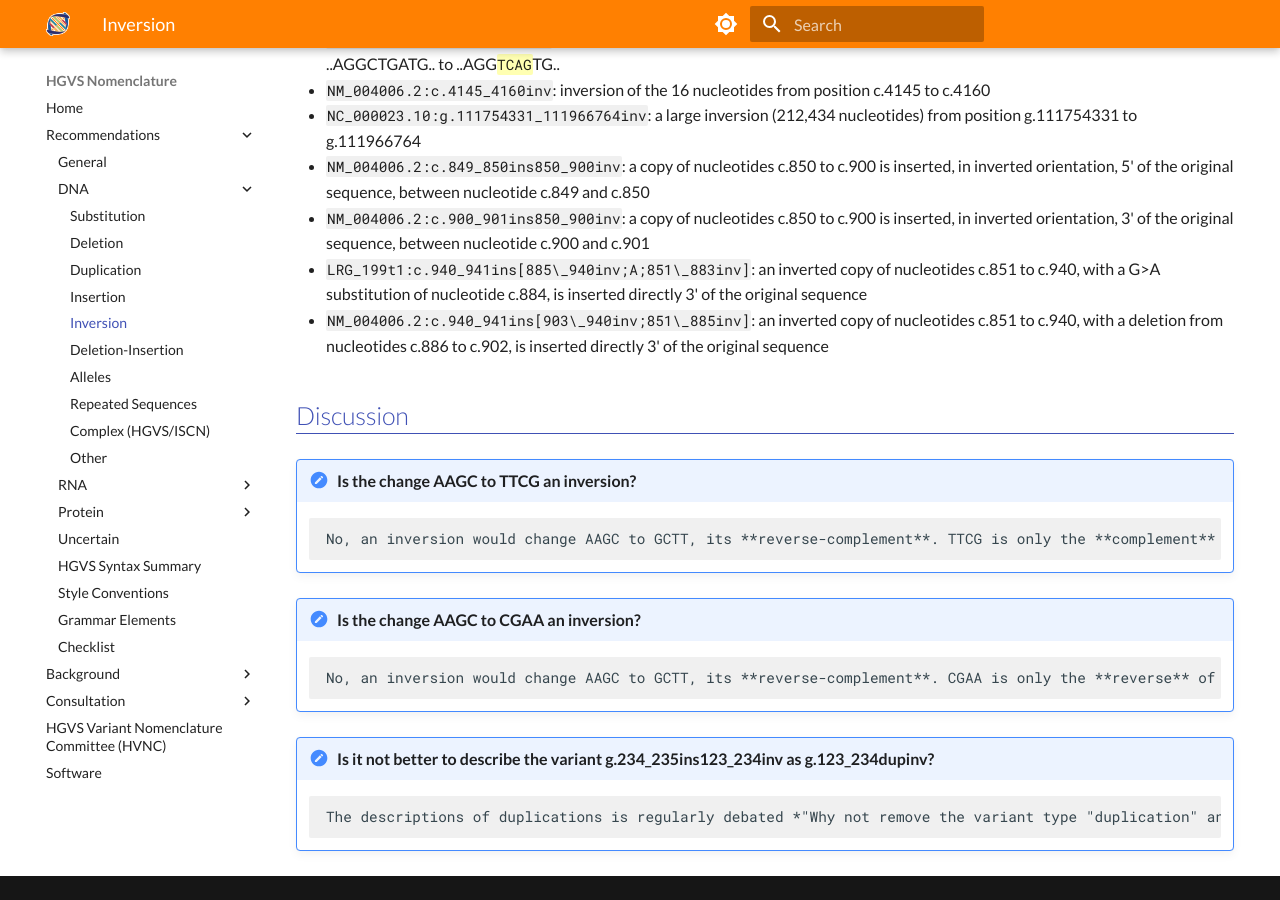
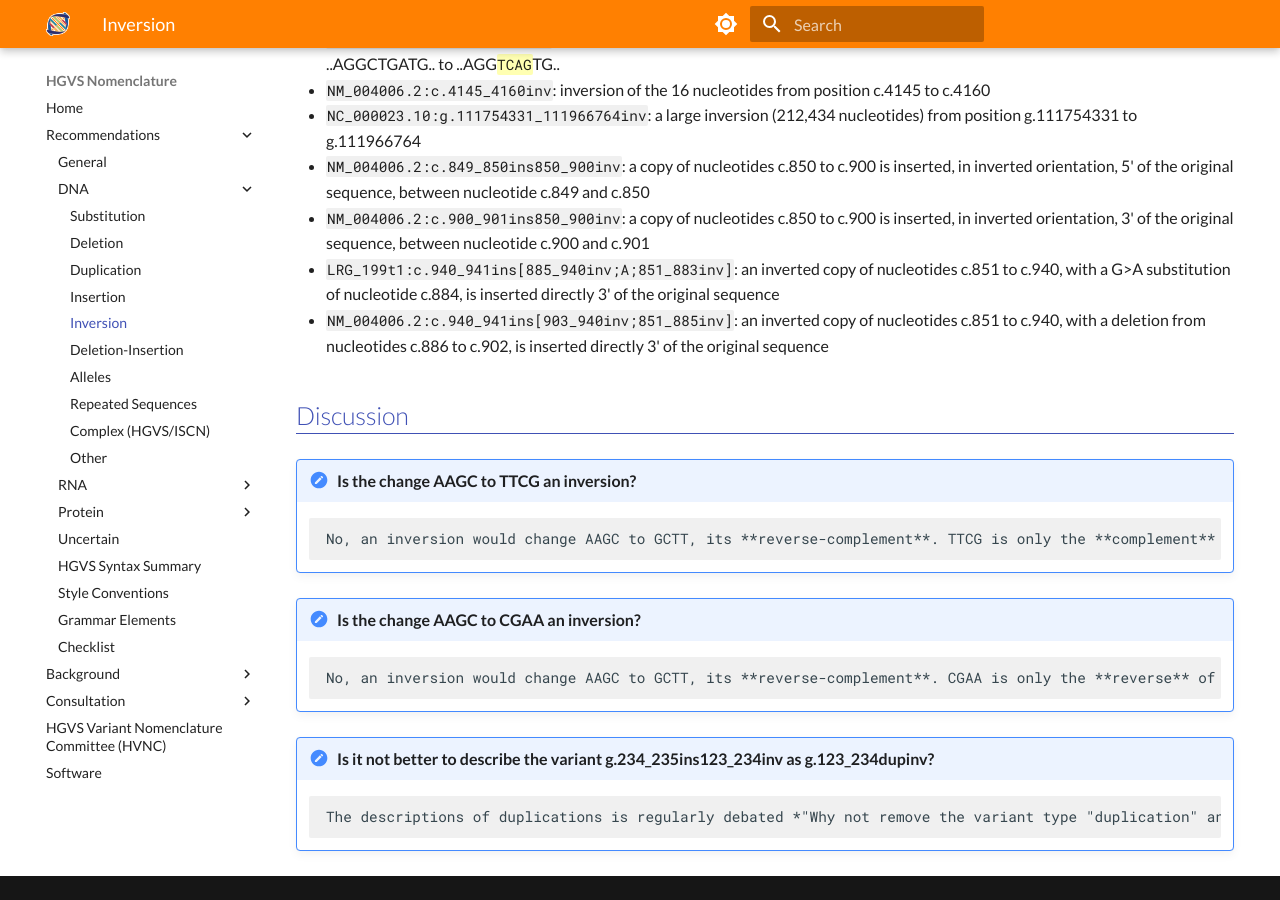
Before and after one commit to HGVSnomenclature/hgvs-nomenclature, an MkDocs documentation site: the page built from docs/recommendations/DNA/inversion.md, in a window 1280 px wide and 900 px high, scrolled down 898 px. Built offline with MkDocs 1.6.1 and Material for MkDocs 9.7.7, drawn with Linux system fonts in a browser that asks for light colours.

```diff
--- a/docs/recommendations/DNA/inversion.md
+++ b/docs/recommendations/DNA/inversion.md
@@ -27,8 +27,8 @@ bin/pull-syntax -f docs/syntax.yaml dna.inv
 - `NC_000023.10:g.111754331_111966764inv`: a large inversion (212,434 nucleotides) from position g.111754331 to g.111966764
 - `NM_004006.2:c.849_850ins850_900inv`: a copy of nucleotides c.850 to c.900 is inserted, in inverted orientation, 5' of the original sequence, between nucleotide c.849 and c.850
 - `NM_004006.2:c.900_901ins850_900inv`: a copy of nucleotides c.850 to c.900 is inserted, in inverted orientation, 3' of the original sequence, between nucleotide c.900 and c.901
-- `LRG_199t1:c.940_941ins[885\_940inv;A;851\_883inv]`: an inverted copy of nucleotides c.851 to c.940, with a G>A substitution of nucleotide c.884, is inserted directly 3' of the original sequence
-- `NM_004006.2:c.940_941ins[903\_940inv;851\_885inv]`: an inverted copy of nucleotides c.851 to c.940, with a deletion from nucleotides c.886 to c.902, is inserted directly 3' of the original sequence
+- `LRG_199t1:c.940_941ins[885_940inv;A;851_883inv]`: an inverted copy of nucleotides c.851 to c.940, with a G>A substitution of nucleotide c.884, is inserted directly 3' of the original sequence
+- `NM_004006.2:c.940_941ins[903_940inv;851_885inv]`: an inverted copy of nucleotides c.851 to c.940, with a deletion from nucleotides c.886 to c.902, is inserted directly 3' of the original sequence
 
 ## Discussion
 
```
Also changed, not shown: docs/recommendations/DNA/duplication.md (+2 -2 lines), docs/recommendations/DNA/insertion.md (+1 -1 lines).
